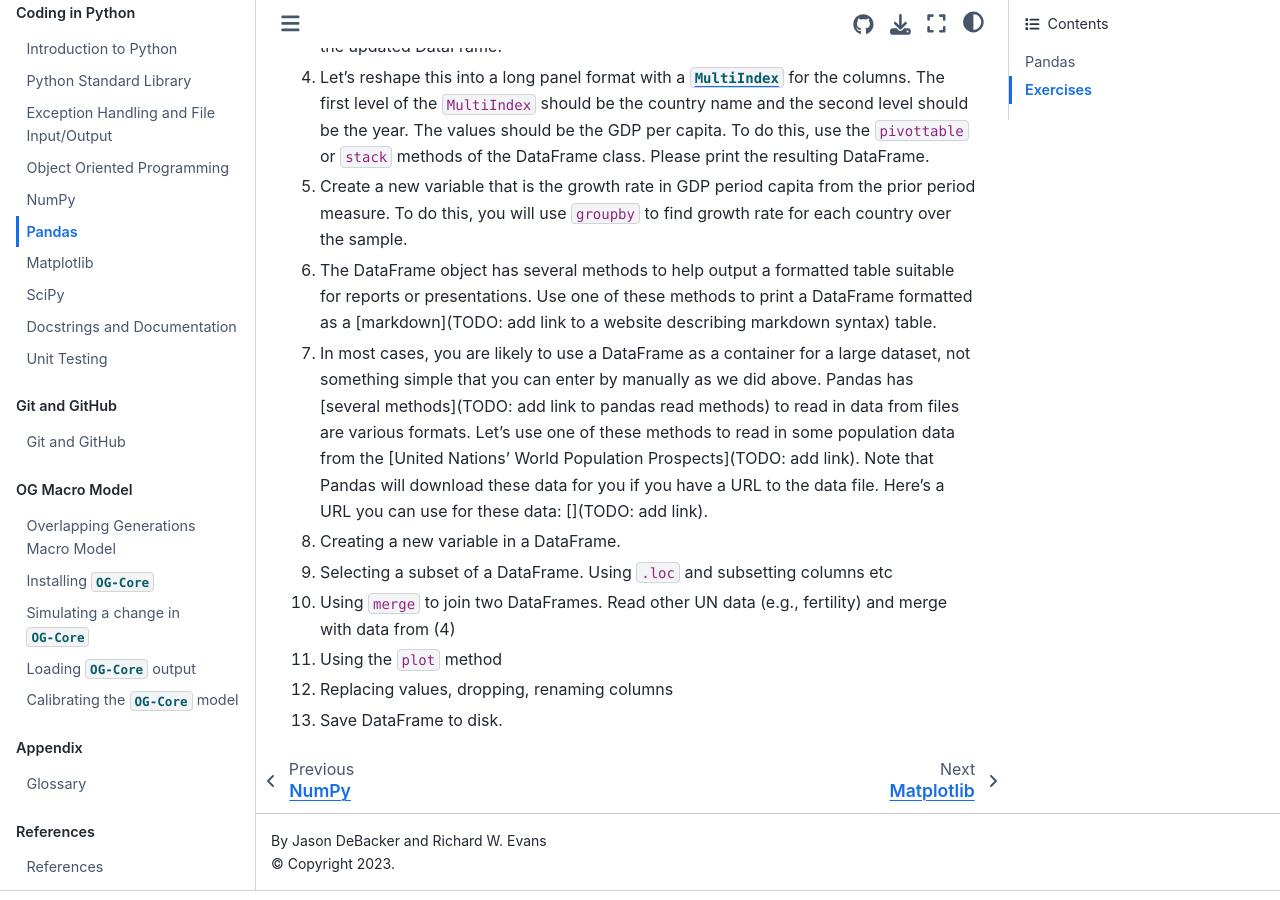
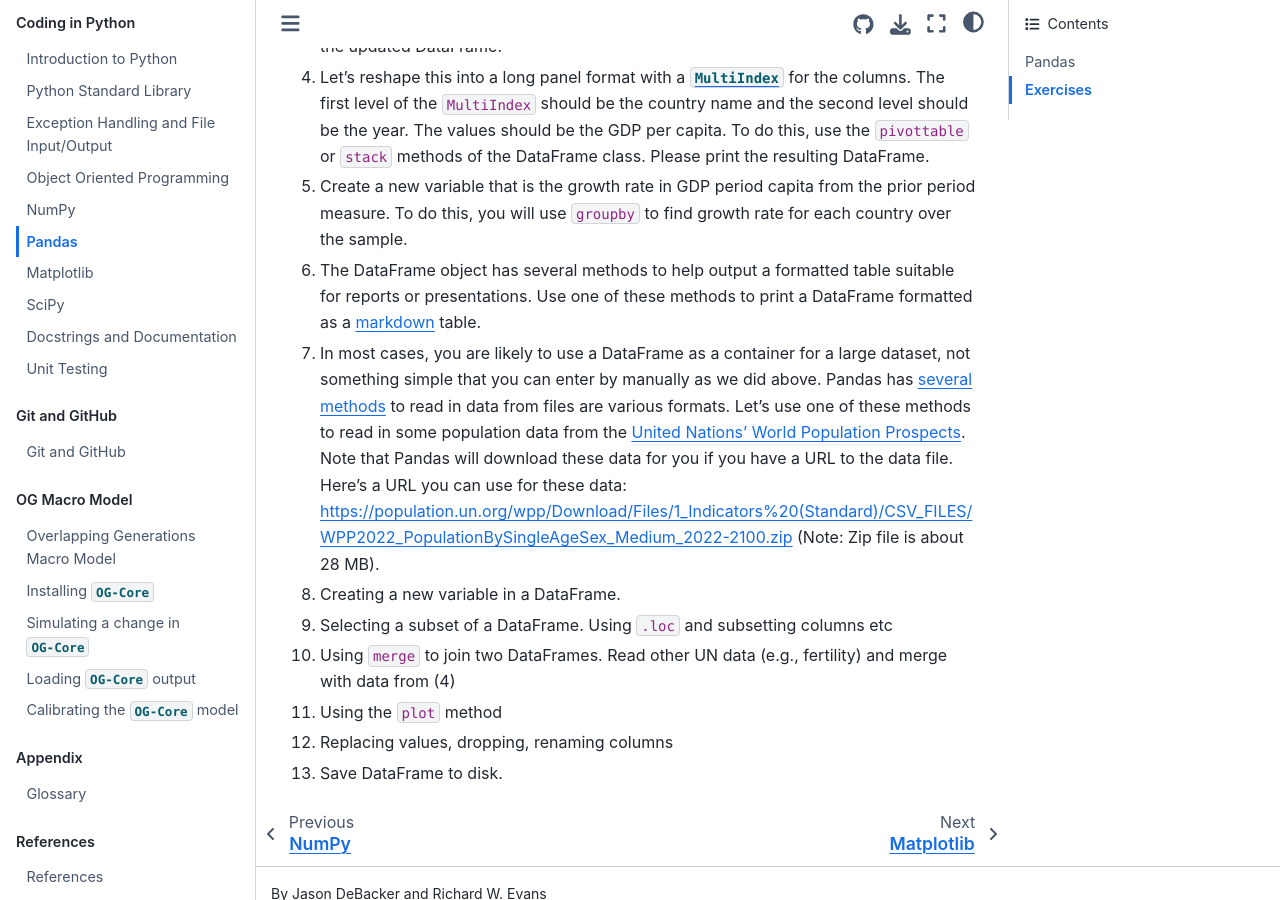
Before and after one commit to jdebacker/UN-OG-Training, a Jupyter Book: the page built from docs/book/python/Pandas.md, in a window 1280 px wide and 900 px high, scrolled down 564 px. Built offline with Jupyter Book 1.0.4 settings and Sphinx 7.4.7 and the Sphinx Book theme 1.1.4, drawn with Linux system fonts in a browser that asks for light colours; pages that are not in the unit, such as notebooks, are missing from menus; comment, search, counter and statistics services are not loaded.

Commit message:
add links

```diff
--- a/docs/book/python/Pandas.md
+++ b/docs/book/python/Pandas.md
@@ -20,8 +20,8 @@ Create a dictionary with keys `Year`, `IND`, `MYS`, `USA`, and `ZAF` and values
 3. Pandas DataFrames use an index to keep track of rows.  Not the default index in `df` are integers for each row.  Let's change the index so the year is the index value. Print the updated DataFrame.
 4. Let's reshape this into a long panel format with a [`MultiIndex`](https://pandas.pydata.org/docs/user_guide/advanced.html) for the columns.  The first level of the `MultiIndex` should be the country name and the second level should be the year.  The values should be the GDP per capita.  To do this, use the `pivottable` or `stack` methods of the DataFrame class. Please print the resulting DataFrame.
 5. Create a new variable that is the growth rate in GDP  period capita from the prior period measure. To do this,  you will use `groupby` to find growth rate for each country over the sample.
-6. The DataFrame object has several methods to help output a formatted table suitable for reports or presentations. Use one of these methods to print a DataFrame formatted as a [markdown](TODO: add link to a website describing markdown syntax) table.
-7. In most cases, you are likely to use a DataFrame as a container for a large dataset, not something simple that you can enter by manually as we did above.  Pandas has [several methods](TODO: add link to pandas read methods) to read in data from files are various formats.  Let's use one of these methods to read in some population data from the [United Nations' World Population Prospects](TODO: add link).  Note that Pandas will download these data for you if you have a URL to the data file.  Here's a URL you can use for these data: [](TODO: add link).
+6. The DataFrame object has several methods to help output a formatted table suitable for reports or presentations. Use one of these methods to print a DataFrame formatted as a [markdown](https://www.markdownguide.org/basic-syntax/) table.
+7. In most cases, you are likely to use a DataFrame as a container for a large dataset, not something simple that you can enter by manually as we did above.  Pandas has [several methods](https://pandas.pydata.org/docs/user_guide/io.html) to read in data from files are various formats.  Let's use one of these methods to read in some population data from the [United Nations' World Population Prospects](https://population.un.org/wpp/).  Note that Pandas will download these data for you if you have a URL to the data file.  Here's a URL you can use for these data: [https://population.un.org/wpp/Download/Files/1_Indicators%20(Standard)/CSV_FILES/WPP2022_PopulationBySingleAgeSex_Medium_2022-2100.zip](https://population.un.org/wpp/Download/Files/1_Indicators%20(Standard)/CSV_FILES/WPP2022_PopulationBySingleAgeSex_Medium_2022-2100.zip) (Note: Zip file is about 28 MB).
 8. Creating a new variable in a DataFrame.
 9.  Selecting a subset of a DataFrame. Using `.loc` and subsetting columns etc
 10.  Using `merge` to join two DataFrames.  Read other UN data (e.g., fertility) and merge with data from (4)
```
Also changed, not shown: docs/book/OG/Calibration.md (+7 -7 lines).
